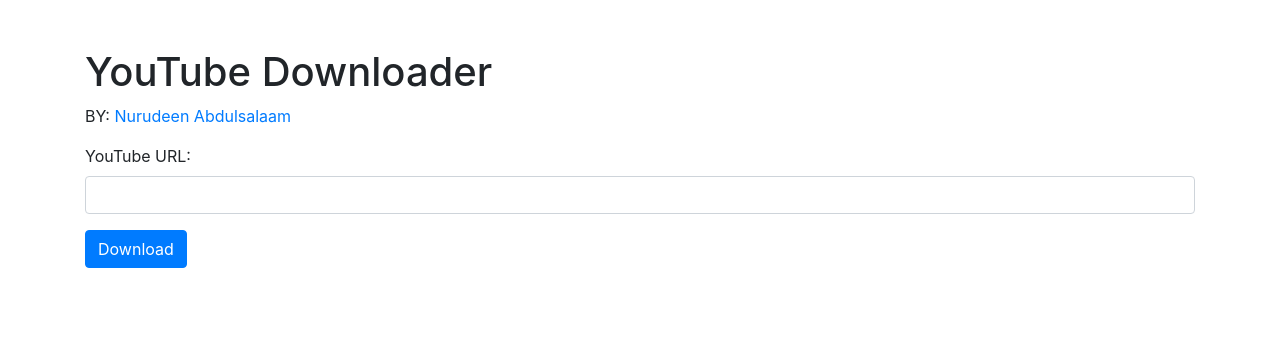
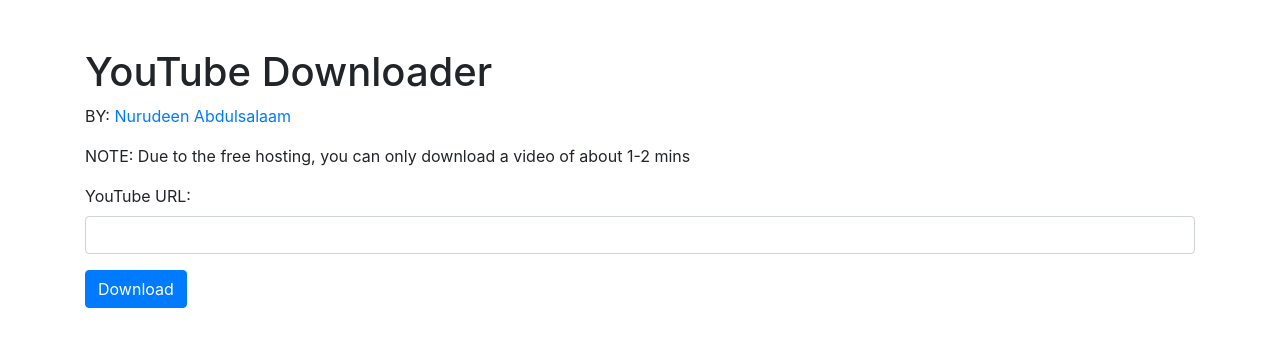
Before and after one commit to NdAbdulsalaam/youtube-downloader, a Django app: page / in a window 1280 px wide. Shown: the top 347 px of the page. Run offline with Django 5.2, Linux system fonts and the light colour scheme; some libraries are stand-ins or nearby versions.

Commit message:
notify users of the current situation

```diff
--- a/App/templates/index.html
+++ b/App/templates/index.html
@@ -11,6 +11,7 @@
     <div class="container">
         <h1 class="mt-5">YouTube Downloader</h1>
         <p>BY: <a href="https://github.com/NdAbdulsalaam" target="blanck">Nurudeen Abdulsalaam</a></p>
+        <p>NOTE: Due to the free hosting, you can only download a video of about 1-2 mins</p>
         <form method="post" action="{% url 'download' %}">
             {% csrf_token %}
             {{ form.as_p }}
```
